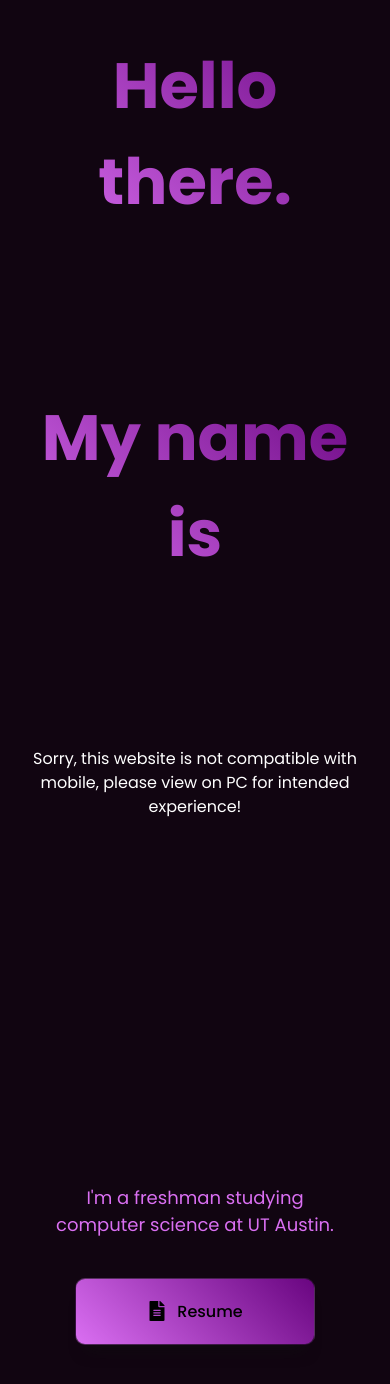
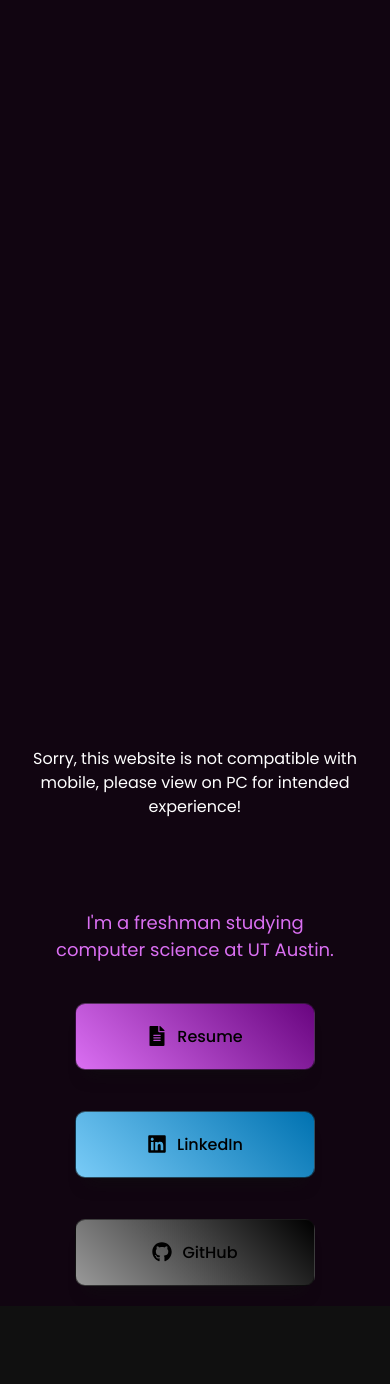
Before and after one commit to afshaalzubair/afshaalzubair.com, a React (Vite) app: page / in a window 390 px wide. Shown: the part 146-1530 px from the top of the page. After the commit the page ends 1452 px from the top, so only its background shows below. Built offline with nearby package versions, Linux system fonts and the light colour scheme.

Commit message:
update mobile elements

```diff
--- a/src/App.css
+++ b/src/App.css
@@ -101,11 +101,17 @@ main {
     .custom-button {
       min-width: 15rem;
     }
+
+    .sub-caption {
+      margin-top: 75px;
+    }
+
   }
 
   .intro-text {
     flex-direction: column;
     justify-items: center;
+    visibility: hidden;
 
     font-size: 2rem;
     text-align: center;
```
